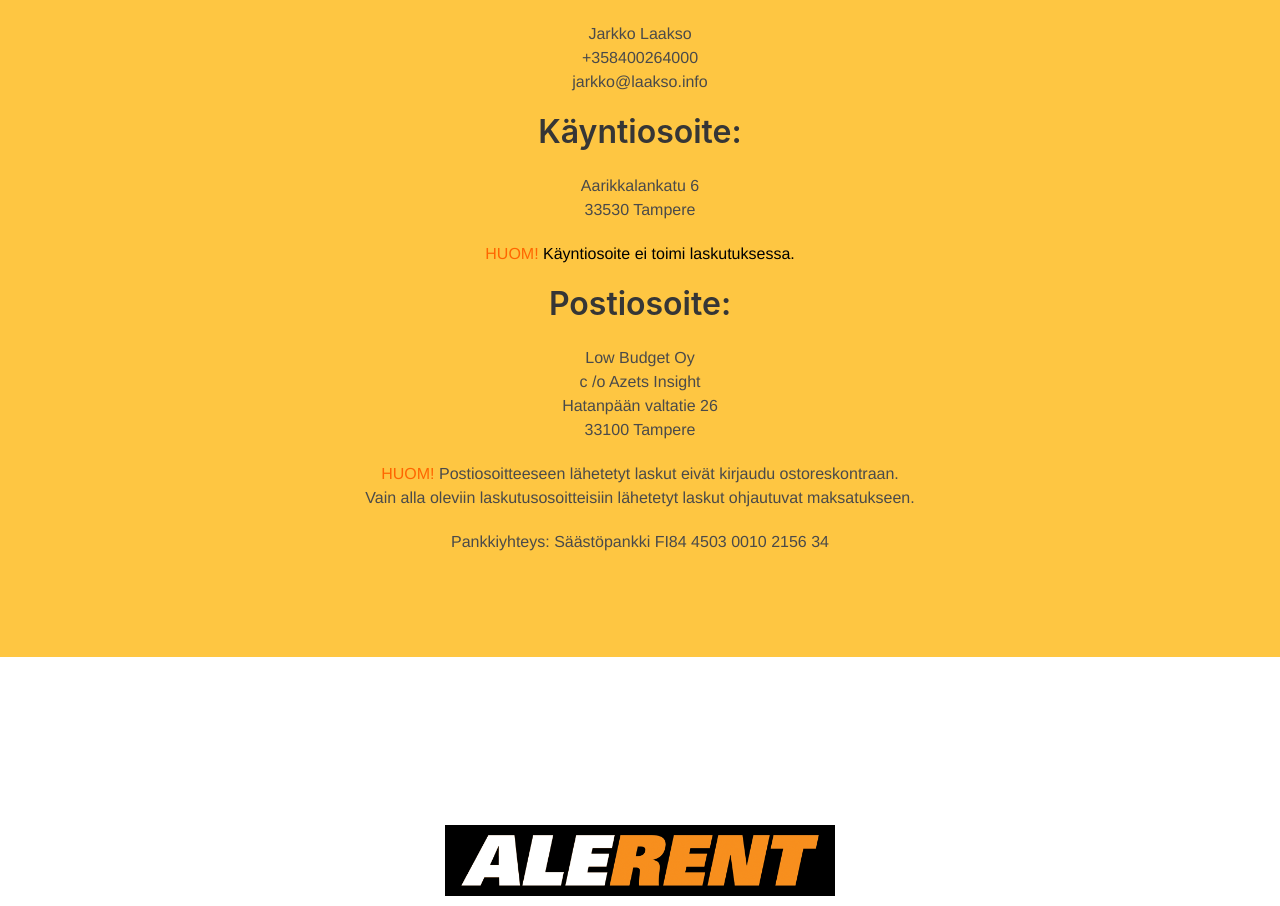
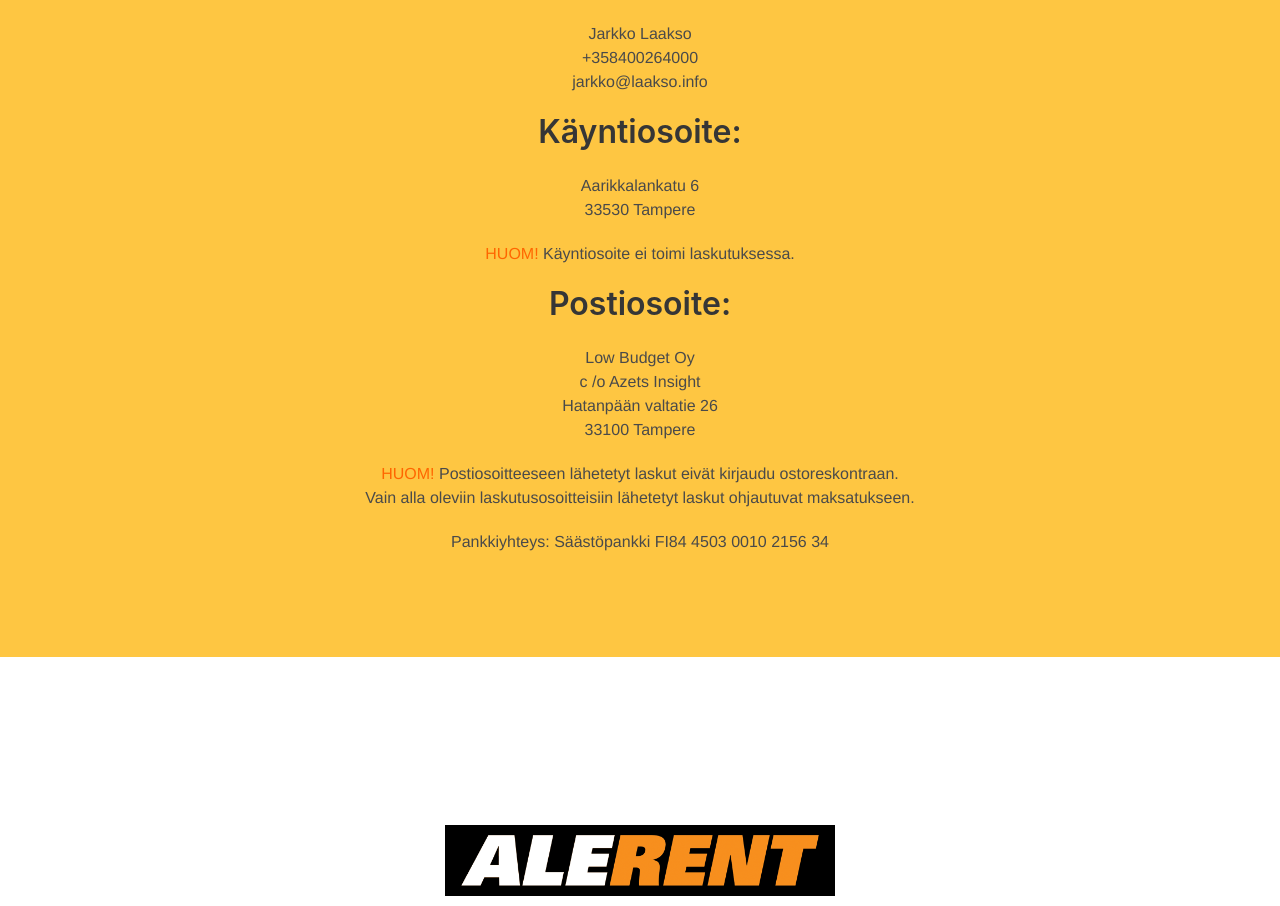
Before and after one commit to lowbmoi/lowbudgetfi, a Jekyll site: the page built from index.md, in a window 1280 px wide. Shown: the part 666-1572 px from the top of the page. Built offline with Jekyll 4.4.1, drawn with Linux system fonts in a browser that asks for light colours; nearby versions of some CDN libraries.

Commit message:
Minor adjustments.

```diff
--- a/_layouts/front.html
+++ b/_layouts/front.html
@@ -138,7 +138,7 @@
           <h3 class="title">Käyntiosoite:</h3>
 
           <p>Aarikkalankatu 6 <br />33530 Tampere</p>
-          <p><span style="color: #ff6600;">HUOM! <span style="color: #000000;">Käyntiosoite ei toimi laskutuksessa.</span></span></p>
+          <p><span style="color: #ff6600;">HUOM! </span>Käyntiosoite ei toimi laskutuksessa.</p>
 
           <h3 class="title">Postiosoite:</h3>
 
@@ -317,7 +317,7 @@
       <div class="hero-body">
         <div class="container has-text-centered">
 
-          <h1 class="title">
+          <h1 class="title is-2">
             Laskutusosoitteemme
           </h1>
 
@@ -330,20 +330,22 @@
           <h2 class="subtitle">2. Laskujen vastaanotto sähköpostitse skannauspalveluun</h2>
 
           <p>Laskulla tulee olla seuraavat osoitetiedot:</p>
-          <p>Low Budget Oy</p>
-          <p>22412452</p>
-          <p>PL 100</p>
-          <p>80020 Kollektor Scan</p>
+          <p>Low Budget Oy<br />
+            22412452<br />
+            PL 100<br />
+            80020 Kollektor Scan
+          </p>
           <p>Laskut tulee lähettää sähköpostin Iiitetiedostoina PDF-muodossa (max. 5MB/tiedosto) osoitteeseen: <a href="mailto:22412452@scan.netvisor.fi" target="_blank">22412452@scan.netvisor.fi</a></p>
           <p>Mikäli lasku sisältää liitesivuja niiden tulee olla samassa tiedostossa varsinaisen laskun kanssa.</p>
 
           <h2 class="subtitle">3. Paperilaskujen skannauspalvelu:</h2>
 
           <p>Laskulla ja kirjekuoressa tulee olla seuraavat osoitetiedot:</p>
-          <p>Low Budget Oy</p>
-          <p>22412452</p>
-          <p>PL 100</p>
-          <p>80020 Kollektor Scan</p>
+          <p>Low Budget Oy
+            <br>22412452
+            <br>PL 100
+            <br>80020 Kollektor Scan
+          </p>
 
           <p><img src="img/Bisnode-DnB-riskiluokka-1-logo-2017.gif" alt="Bisnode-DnB-riskiluokka-1-logo-2017.gif" /></p>
 
```
